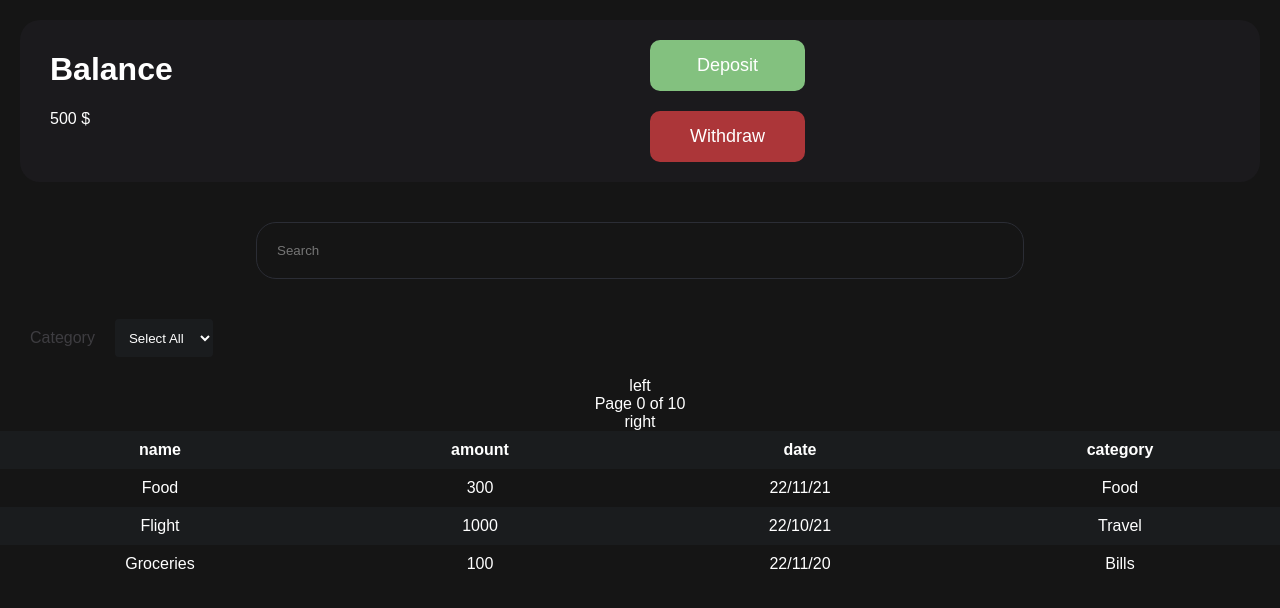
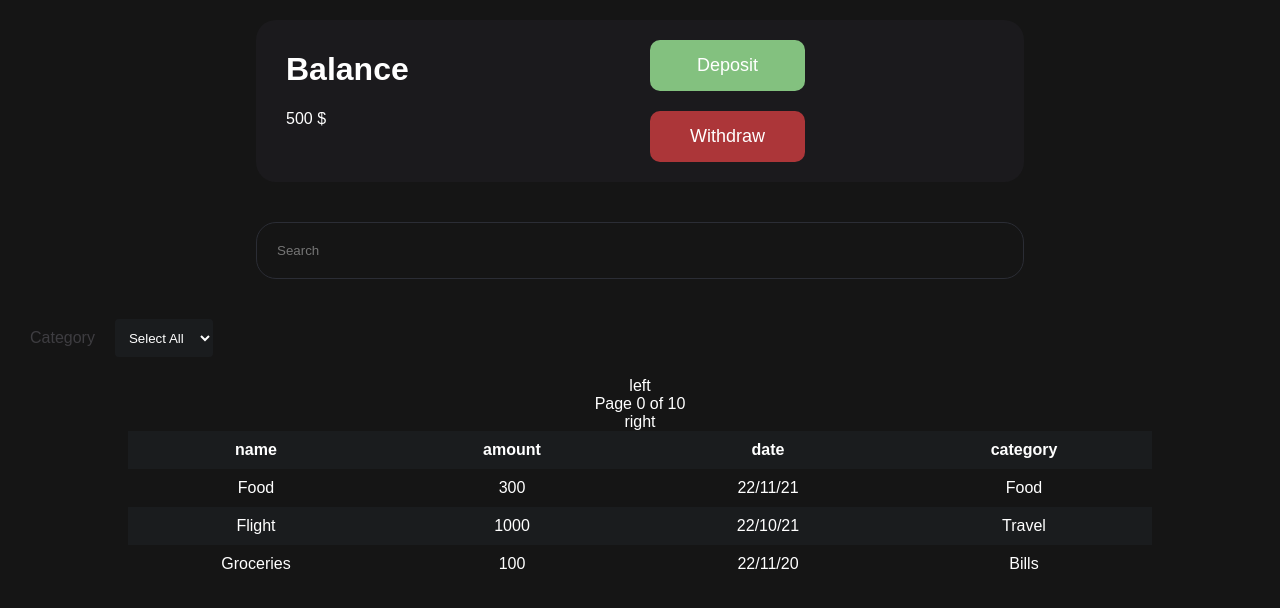
Before and after one commit to judygab/wallet-app, a React (Create React App) app: page / in a window 1280 px wide. Shown: the top 608 px of the page. Built offline with nearby package versions, Linux system fonts and the light colour scheme.

Commit message:
added faker js

```diff
--- a/package.json
+++ b/package.json
@@ -34,5 +34,8 @@
       "last 1 firefox version",
       "last 1 safari version"
     ]
+  },
+  "devDependencies": {
+    "@faker-js/faker": "^6.0.0-alpha.7"
   }
 }
--- a/src/styles.css
+++ b/src/styles.css
@@ -70,7 +70,8 @@ body {
 }
 
 .balance-review-container {
-  margin: 20px;
+  margin: 20px auto;
+  width: 60%;
   border-radius: 20px;
   padding: 10px 30px 10px 30px;
   text-align: left;
@@ -98,6 +99,7 @@ body {
 .table-container {
   margin: 0 auto;
   width: 100%;
+  width: 80%;
 }
 
 table {
@@ -153,6 +155,7 @@ th {
 .filter-container {
   display: flex;
   margin: 20px;
+  width: 80%;
 }
 
 .filter-name {
```
Also changed, not shown: 1 other file (tests, documents, lock files or other folders).
